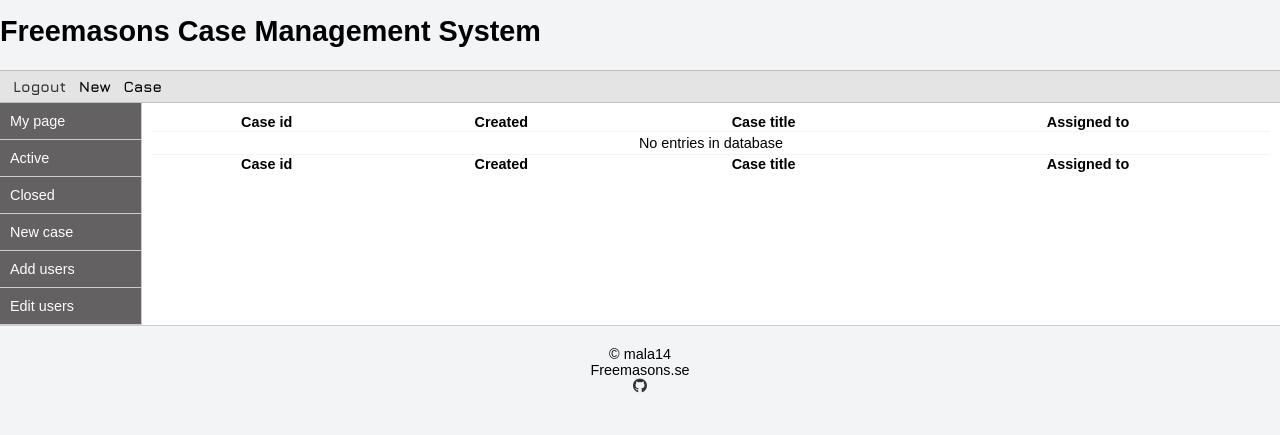
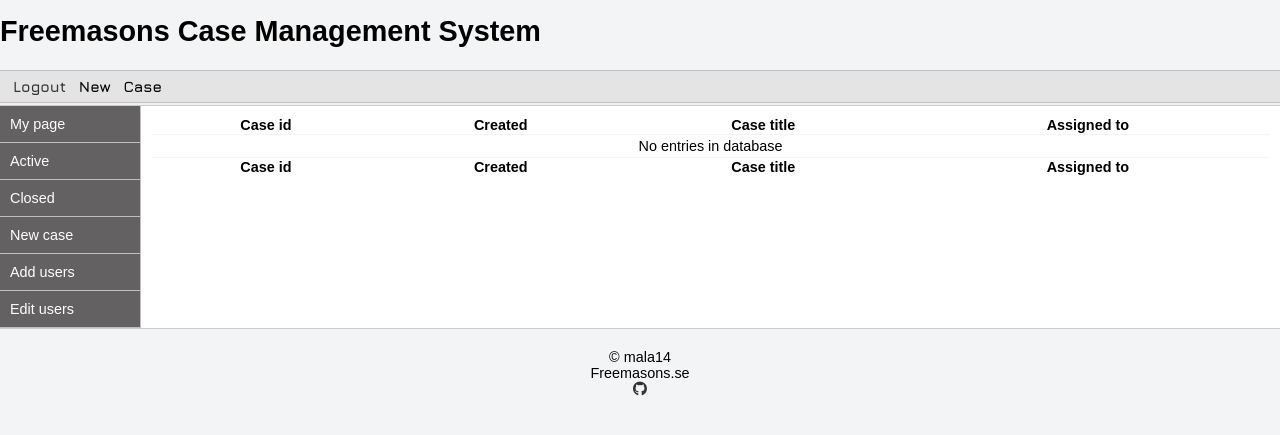
Before and after one commit to mala14/fmcm, a PHP site: page /allcases.php in a window 1280 px wide. Shown: the top 435 px of the page. Run offline with PHP 8.4, Linux system fonts and the light colour scheme; a user stored in the database is signed in; data comes from the database, SQL or seed files in the repository; data that the repository does not hold is empty; some libraries are stand-ins or nearby versions.

Commit message:
Design and security check

```diff
--- a/css/mainstyle.css
+++ b/css/mainstyle.css
@@ -130,7 +130,6 @@ p.indent {
 }
 
 .tblLogin {
-		width: 250px;
 		margin: 0 auto;
 }
 
--- a/css/navbar.css
+++ b/css/navbar.css
@@ -77,3 +77,9 @@
 .no-navbar {
 		height: 27px;
 }
+
+.nav-row {
+		height: 2px;
+		border-bottom: 1px solid #ccc;
+		background-color: #f1f1f1;
+}
--- a/css/sidebar.css
+++ b/css/sidebar.css
@@ -3,16 +3,16 @@
 */
 
 .sidebar {
-		width: 150px;
+		min-width: 140px;
 		background-color: #636161;
-		border-right: 1px solid #ccc;
+		border-right: 1px solid #c1c0c0;
 }
 
 .side-lnk {
 		background-color: #636161;
 		font-size: 1em;
 		color: #fff;
-		border-bottom: 1px solid #ccc;
+		border-bottom: 1px solid #c1c0c0;
 		padding-top: 10px;
 		padding-left: 10px;
 		padding-bottom: 10px;
--- a/view/navbar.php
+++ b/view/navbar.php
@@ -6,4 +6,5 @@
         <?= $todo->getNavBar() ?>
     </div>
 </nav>
+<div class="nav-row"></div>
 <article class="main-data">
```
Also changed, not shown: REVISION.md (+3 -13 lines), README.md.
